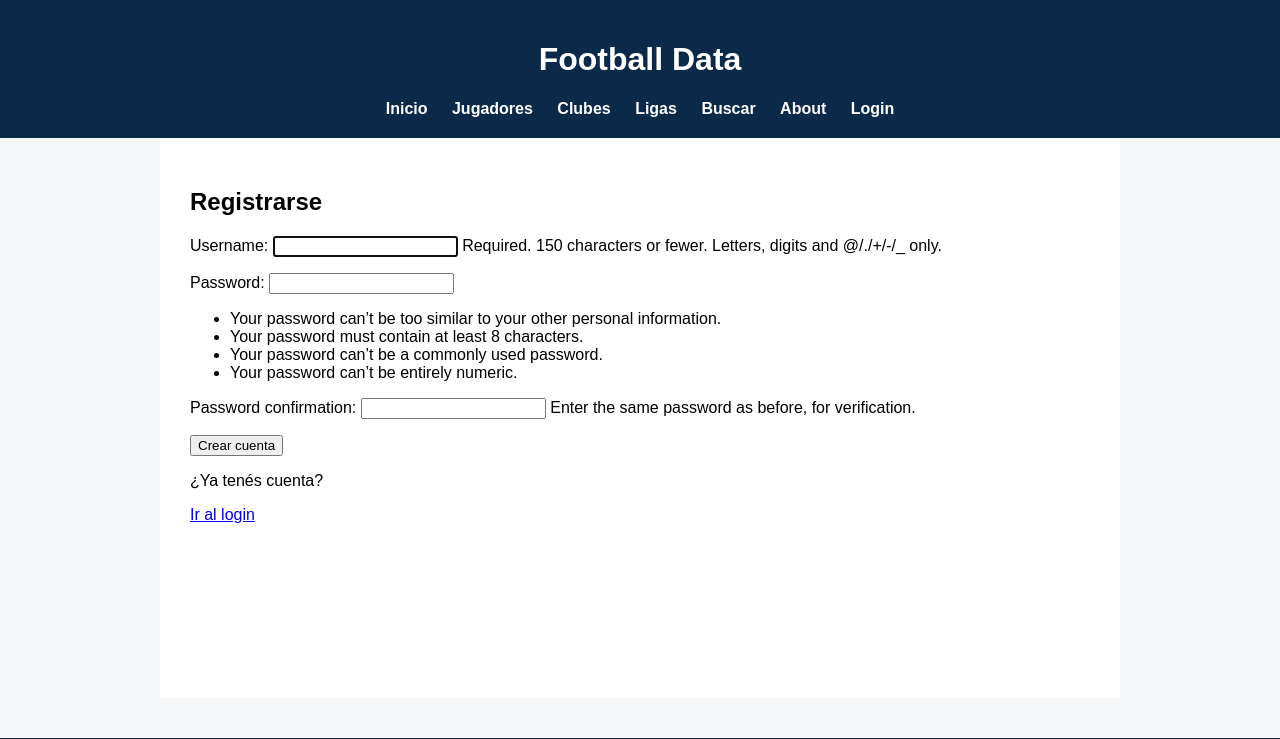
After one commit to BUSTOSLORENZO/FutbolData-BustosLorenzo, a Django app: page /register/ in a window 1280 px wide. The commit adds this page. Shown: the top 739 px of the page. Run offline with Django 5.2, Linux system fonts and the light colour scheme.

Commit message:
Agrego login, logout, register, gitignore y readme

```diff
--- a/config/settings.py
+++ b/config/settings.py
@@ -118,3 +118,7 @@ USE_TZ = True
 STATIC_URL = 'static/'
 
 STATICFILES_DIRS = [BASE_DIR / "static"]
+
+LOGIN_URL = "/login/"
+LOGIN_REDIRECT_URL = "/"
+LOGOUT_REDIRECT_URL = "/"
--- a/config/urls.py
+++ b/config/urls.py
@@ -16,8 +16,19 @@ Including another URLconf
 """
 from django.contrib import admin
 from django.urls import path, include
+from django.contrib.auth import views as auth_views
+from futbol.views import register
 
 urlpatterns = [
     path('',include('futbol.urls')),
     path('admin/', admin.site.urls),
+
+
+    path('login/', auth_views.LoginView.as_view(template_name="login.html"), name="login"),
+    path('logout/', auth_views.LogoutView.as_view(next_page="/"), name="logout"),
+
+    path('register/', register, name="register"),
+
+    path('', include('futbol.urls')),
+
 ]
--- a/futbol/urls.py
+++ b/futbol/urls.py
@@ -1,5 +1,6 @@
 from django.urls import path
 from . import views
+from futbol.views import register
 
 urlpatterns = [
 
@@ -25,5 +26,6 @@ path("resultado/",views.resultado_busqueda),
 
 path("register/",views.register),
 path("about/",views.about),
+path('register/', register, name="register"),
 
 ]
--- a/futbol/views.py
+++ b/futbol/views.py
@@ -4,13 +4,15 @@ from django.urls import reverse_lazy
 from .models import Liga, Club, Jugador
 from django.contrib.auth.forms import UserCreationForm
 from django.shortcuts import redirect
+from django.contrib.auth.mixins import LoginRequiredMixin
+from django.contrib.auth.decorators import login_required
 
 def index(request):
 
     return render(request,"index.html")
 
 
-class LigaList(ListView):
+class LigaList(LoginRequiredMixin, ListView):
     model = Liga
     template_name = "ligas.html"
 
@@ -35,7 +37,7 @@ class LigaDelete(DeleteView):
     success_url = "/ligas/"
 
 
-class ClubList(ListView):
+class ClubList(LoginRequiredMixin ,ListView):
     model = Club
     template_name = "clubes.html"
 
@@ -60,7 +62,7 @@ class ClubDelete(DeleteView):
     success_url = "/clubes/"
 
 
-class JugadorList(ListView):
+class JugadorList(LoginRequiredMixin ,ListView):
     model = Jugador
     template_name = "jugadores.html"
 
@@ -84,7 +86,7 @@ class JugadorDelete(DeleteView):
     template_name = "jugador_confirm_delete.html"
     success_url = "/jugadores/"
 
-
+@login_required
 def buscar_jugador(request):
 
     return render(request,"buscar.html")
@@ -126,3 +128,18 @@ def register(request):
 def about(request):
 
     return render(request,"about.html")
+
+def register(request):
+
+    if request.method == "POST":
+
+        form = UserCreationForm(request.POST)
+
+        if form.is_valid():
+            form.save()
+            return redirect("/login/")
+
+    else:
+        form = UserCreationForm()
+
+    return render(request, "register.html", {"form": form})
--- a/templates/base.html
+++ b/templates/base.html
@@ -26,6 +26,18 @@
 <a href="/buscar/">Buscar</a>
 <a href="/about/">About</a>
 
+{% if user.is_authenticated %}
+
+<p>Bienvenido {{ user.username }}</p>
+
+<form action="/logout/" method="post" style="display:inline;">
+{% csrf_token %}
+<button type="submit">Logout</button>
+</form>
+{% else %}
+<a href="/login/">Login</a>
+{% endif %}
+
 </nav>
 
 </header>
--- /dev/null
+++ b/templates/register.html
@@ -0,0 +1,18 @@
+{% extends "base.html" %}
+
+{% block content %}
+
+<h2>Registrarse</h2>
+
+<form method="post">
+    {% csrf_token %}
+    {{ form.as_p }}
+
+    <button type="submit">Crear cuenta</button>
+</form>
+
+<p>¿Ya tenés cuenta?</p>
+
+<a href="/login/">Ir al login</a>
+
+{% endblock %}
```
Also changed, not shown: templates/login.html (added, +18 -0 lines), README.md, db.sqlite3.
